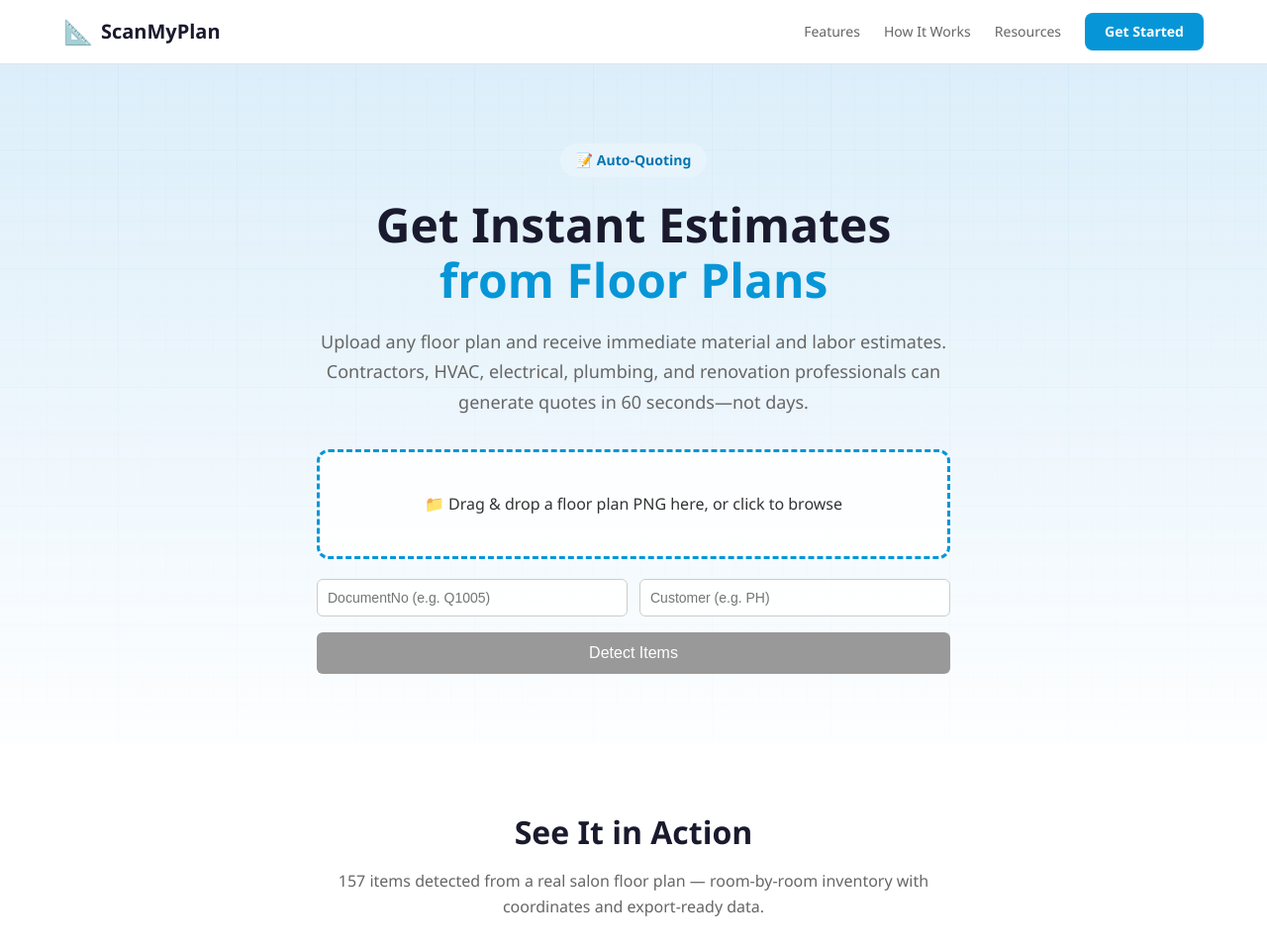
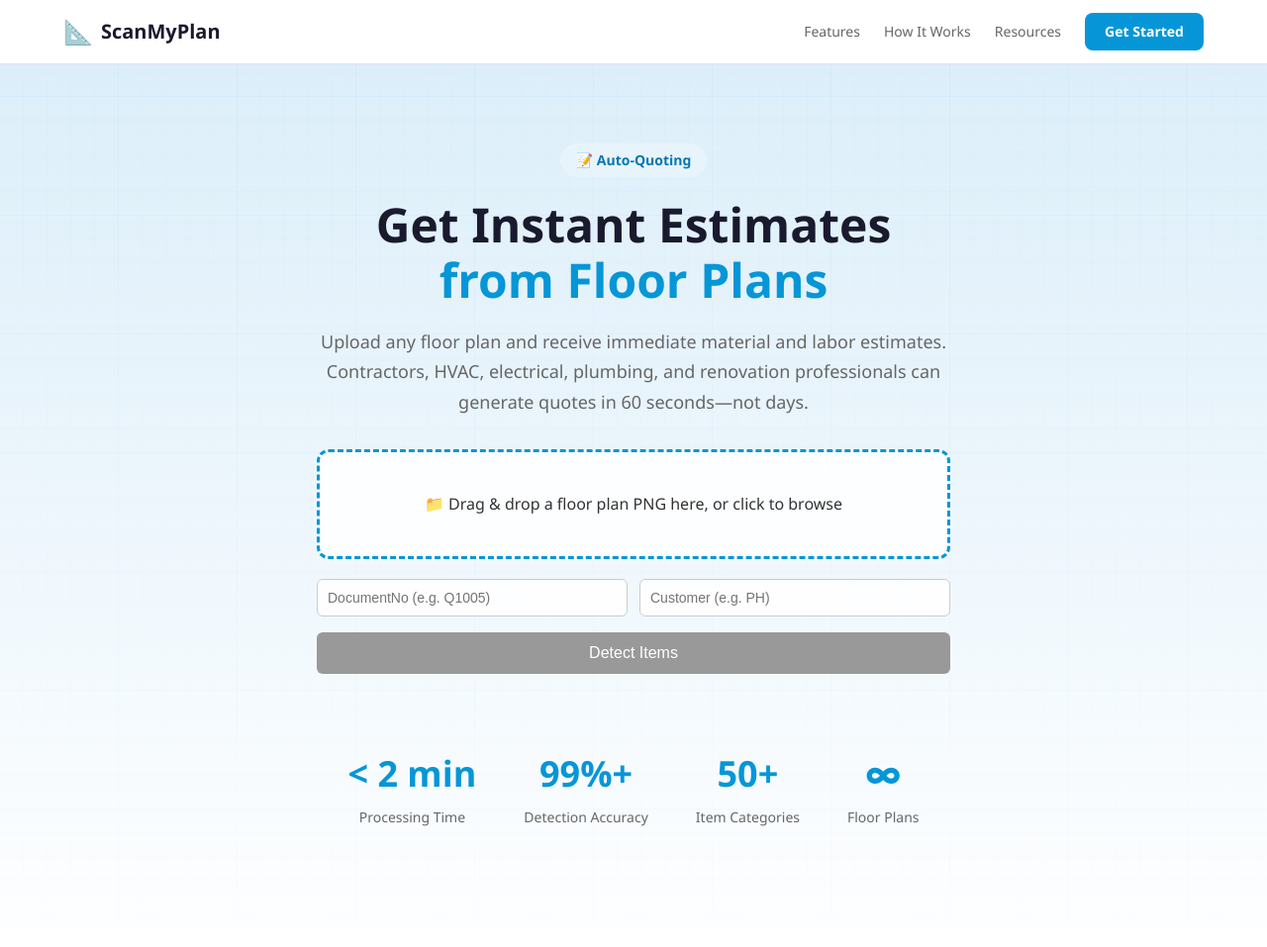
Before and after one commit to psyduckler/scanmyplan, a website: page public/auto-quoting-estimation.html in a window 1280 px wide. Shown: the top 957 px of the page at 99% size. Drawn offline with Linux system fonts and the light colour scheme.

Commit message:
feat: move stats bar into hero section on homepage + all use case pages

```diff
--- a/public/auto-quoting-estimation.html
+++ b/public/auto-quoting-estimation.html
@@ -78,6 +78,13 @@
         <div class="progress-bar"><div class="progress-fill" id="progressFill"></div></div>
         <div class="progress-text" id="progressText"></div>
       </div>
+    </div>
+
+    <div class="stats-bar" style="margin-top:32px;">
+      <div class="stat"><div class="number">&lt; 2 min</div><div class="label">Processing Time</div></div>
+      <div class="stat"><div class="number">99%+</div><div class="label">Detection Accuracy</div></div>
+      <div class="stat"><div class="number">50+</div><div class="label">Item Categories</div></div>
+      <div class="stat"><div class="number">∞</div><div class="label">Floor Plans</div></div>
     </div>
   </div>
 </section>
```
Also changed, not shown: public/compliance-code-checking.html (+7 -0 lines), public/furniture-fixture-detection.html (+7 -0 lines), public/index.html (+1 -6 lines), public/insurance-claims.html (+7 -0 lines), public/real-estate-property.html (+7 -0 lines), public/space-optimization.html (+7 -0 lines).
